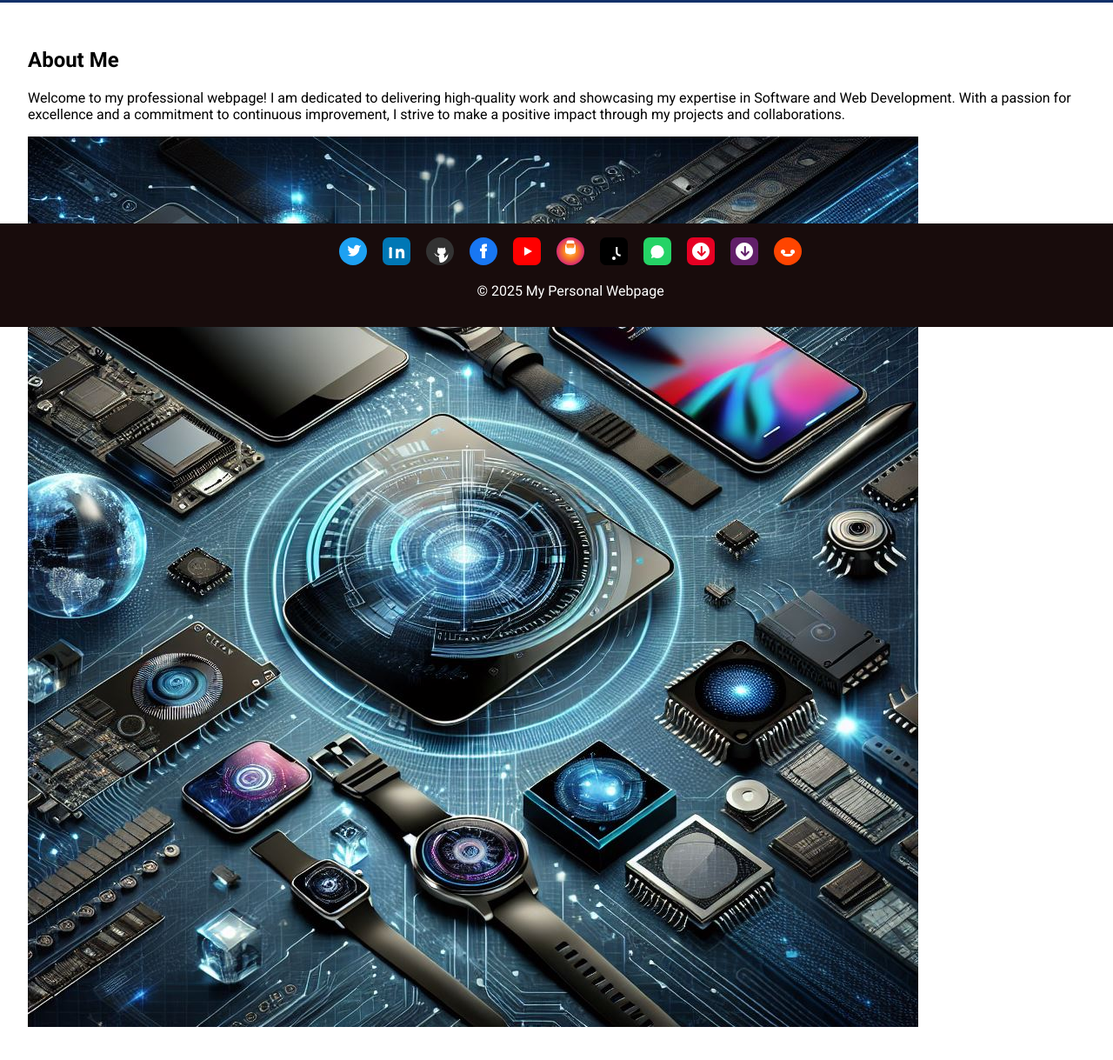
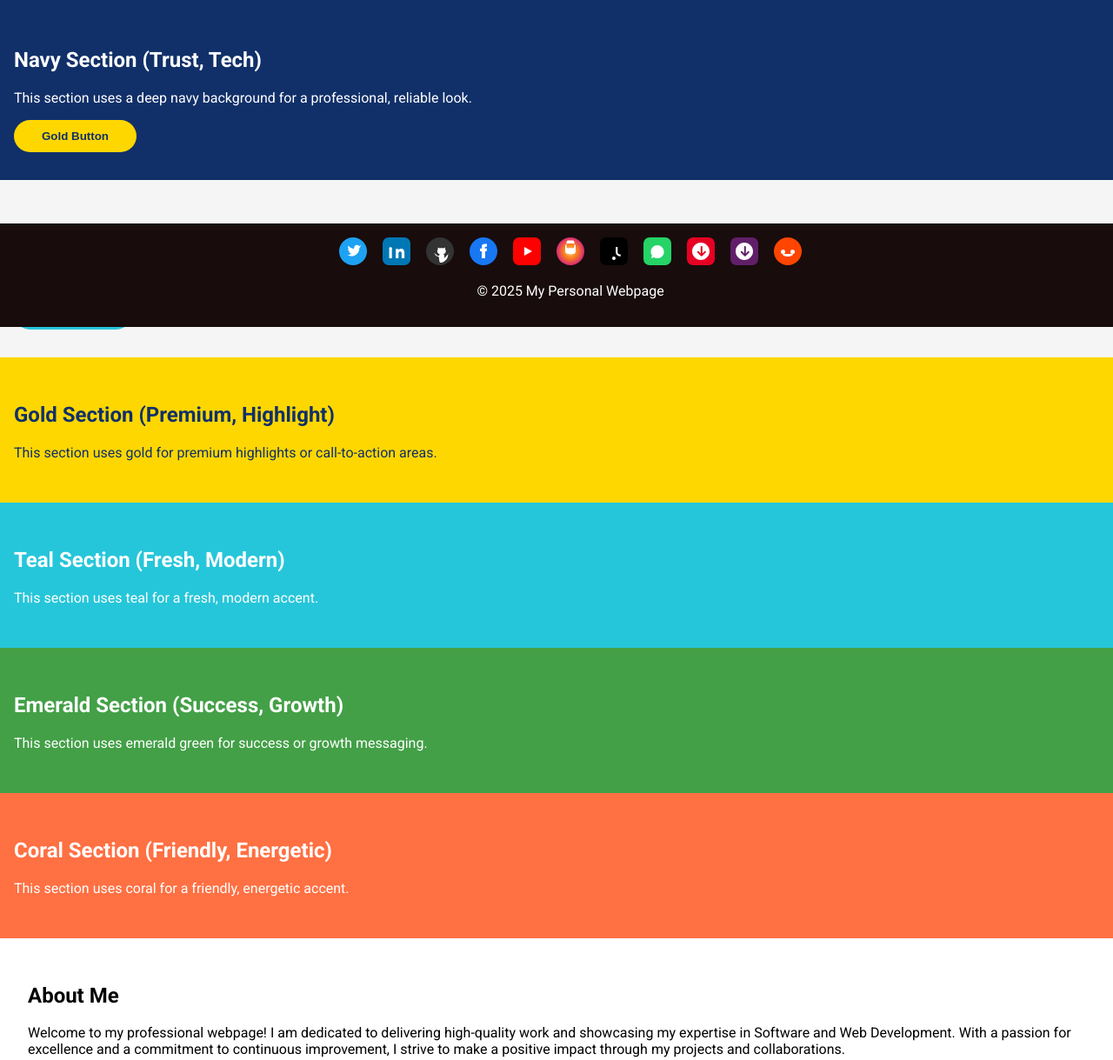
Before and after one commit to GeorgePrempeh/Portfolio, a plain HTML site: page Index.html in a window 1280 px wide. Shown: the part 424-1643 px from the top of the page at 87% size. Drawn offline with Linux system fonts and the light colour scheme.

Commit message:
colour changes

```diff
--- a/Index.html
+++ b/Index.html
@@ -46,6 +46,39 @@
       </nav>
     </header>
     <main>
+      <section class="section-navy">
+        <h2>Navy Section (Trust, Tech)</h2>
+        <p>
+          This section uses a deep navy background for a professional, reliable
+          look.
+        </p>
+        <button class="btn-gold">Gold Button</button>
+      </section>
+      <section class="section-gray">
+        <h2>Gray Section (Modern, Clean)</h2>
+        <p>
+          This section uses a soft gray background for a clean, modern feel.
+        </p>
+        <button class="btn-teal">Teal Button</button>
+      </section>
+      <section class="section-gold">
+        <h2>Gold Section (Premium, Highlight)</h2>
+        <p>
+          This section uses gold for premium highlights or call-to-action areas.
+        </p>
+      </section>
+      <section class="section-teal">
+        <h2>Teal Section (Fresh, Modern)</h2>
+        <p>This section uses teal for a fresh, modern accent.</p>
+      </section>
+      <section class="section-emerald">
+        <h2>Emerald Section (Success, Growth)</h2>
+        <p>This section uses emerald green for success or growth messaging.</p>
+      </section>
+      <section class="section-coral">
+        <h2>Coral Section (Friendly, Energetic)</h2>
+        <p>This section uses coral for a friendly, energetic accent.</p>
+      </section>
       <section id="about">
         <h1>About Me</h1>
         <p>
--- a/styles.css
+++ b/styles.css
@@ -363,3 +363,72 @@ main {
   color: #113069;
   transform: scale(1.08);
 }
+
+/* Professional color palette samples */
+:root {
+  --primary-navy: #113069;
+  --accent-gold: #ffd700;
+  --accent-teal: #26c6da;
+  --soft-gray: #f5f5f5;
+  --emerald: #43a047;
+  --coral: #ff7043;
+}
+
+.section-navy {
+  background: var(--primary-navy);
+  color: #fff;
+  padding: 2rem 1rem;
+}
+.section-gray {
+  background: var(--soft-gray);
+  color: #22356f;
+  padding: 2rem 1rem;
+}
+.section-gold {
+  background: var(--accent-gold);
+  color: #113069;
+  padding: 2rem 1rem;
+}
+.section-teal {
+  background: var(--accent-teal);
+  color: #fff;
+  padding: 2rem 1rem;
+}
+.section-emerald {
+  background: var(--emerald);
+  color: #fff;
+  padding: 2rem 1rem;
+}
+.section-coral {
+  background: var(--coral);
+  color: #fff;
+  padding: 2rem 1rem;
+}
+
+.btn-gold {
+  background: var(--accent-gold);
+  color: #113069;
+  border: none;
+  border-radius: 30px;
+  padding: 0.7rem 2rem;
+  font-weight: 700;
+  transition: background 0.3s, color 0.3s;
+}
+.btn-gold:hover {
+  background: #fff8e1;
+  color: #113069;
+}
+
+.btn-teal {
+  background: var(--accent-teal);
+  color: #fff;
+  border: none;
+  border-radius: 30px;
+  padding: 0.7rem 2rem;
+  font-weight: 700;
+  transition: background 0.3s, color 0.3s;
+}
+.btn-teal:hover {
+  background: #b2ebf2;
+  color: #113069;
+}
```
